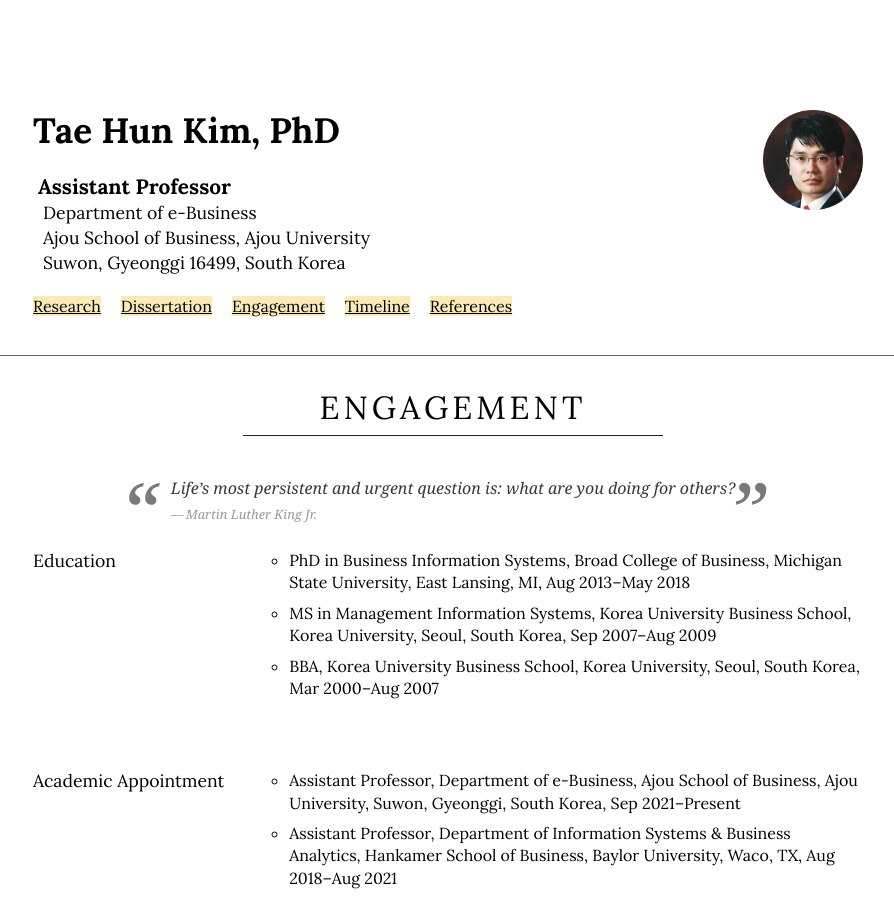
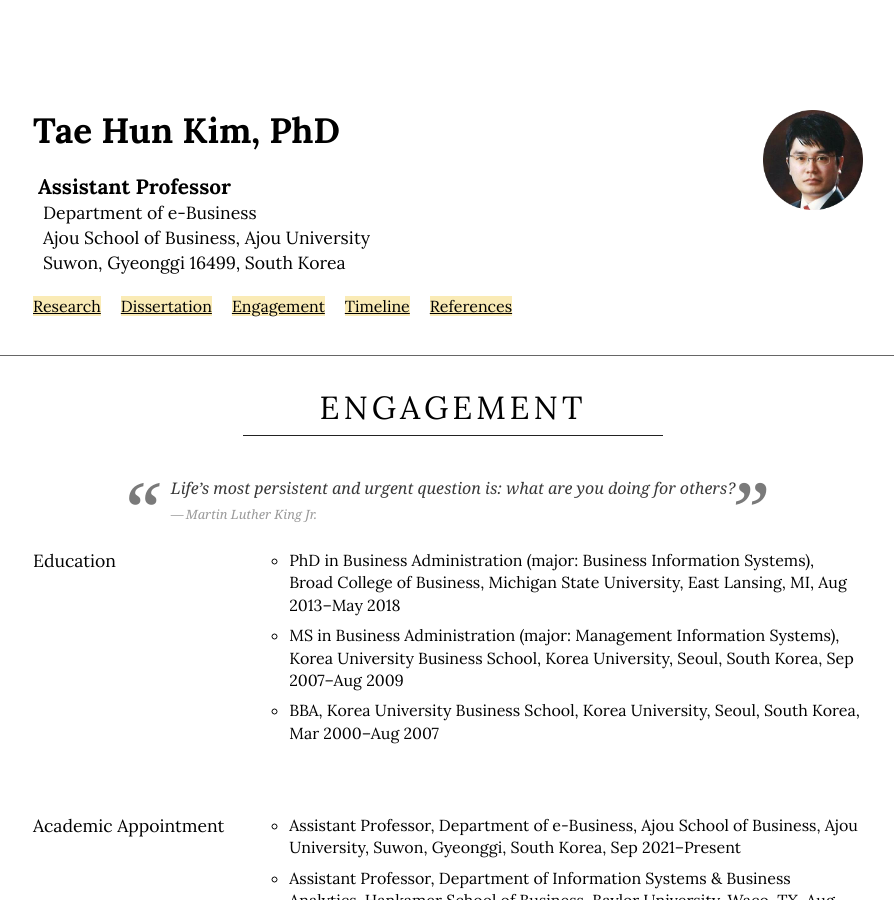
Before and after one commit to istaehun/taehun, a Jekyll site: the page built from engagement.html, in a window 1280 px wide and 900 px high. Shown: the whole window, without its empty margins (187-1081 px from the left). Built offline with Jekyll 4.4.1, drawn with Linux system fonts in a browser that asks for light colours; nearby versions of some CDN libraries.

Commit message:
Update engagement.yml

```diff
--- a/_data/engagement.yml
+++ b/_data/engagement.yml
@@ -2,8 +2,8 @@
   -
     title: Education
     list:
-      - "PhD in Business Information Systems, Broad College of Business, Michigan State University, East Lansing, MI, Aug 2013–May 2018"
-      - "MS in Management Information Systems, Korea University Business School, Korea University, Seoul, South Korea, Sep 2007–Aug 2009"
+      - "PhD in Business Administration (major: Business Information Systems), Broad College of Business, Michigan State University, East Lansing, MI, Aug 2013–May 2018"
+      - "MS in Business Administration (major: Management Information Systems), Korea University Business School, Korea University, Seoul, South Korea, Sep 2007–Aug 2009"
       - "BBA, Korea University Business School, Korea University, Seoul, South Korea, Mar 2000–Aug 2007"
   -
     title: Academic Appointment
```
